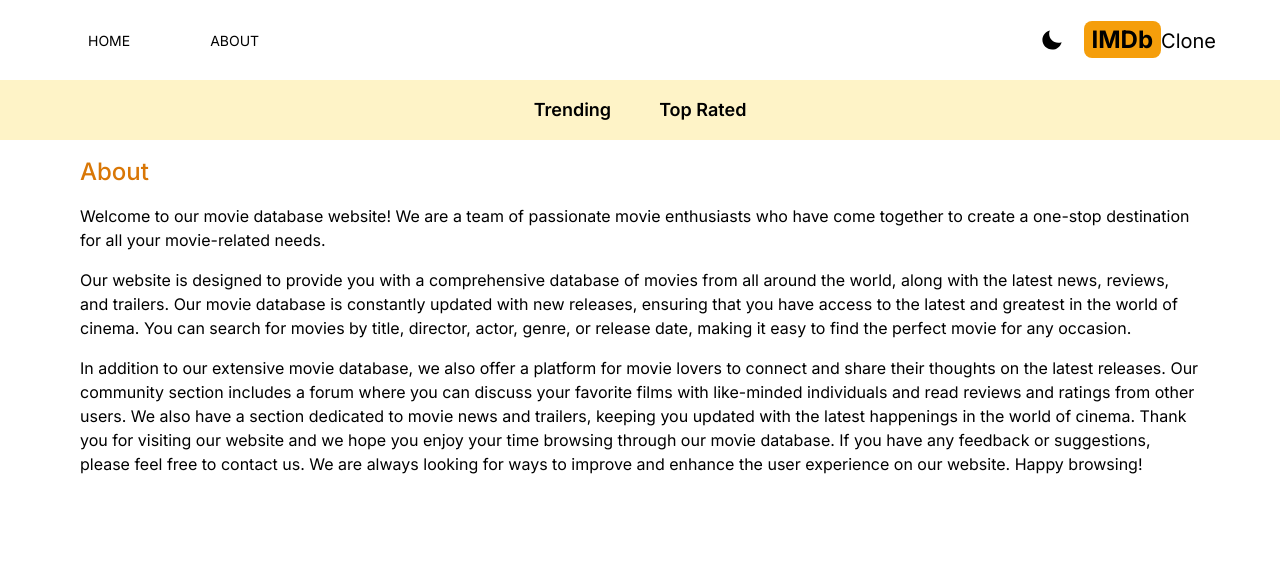
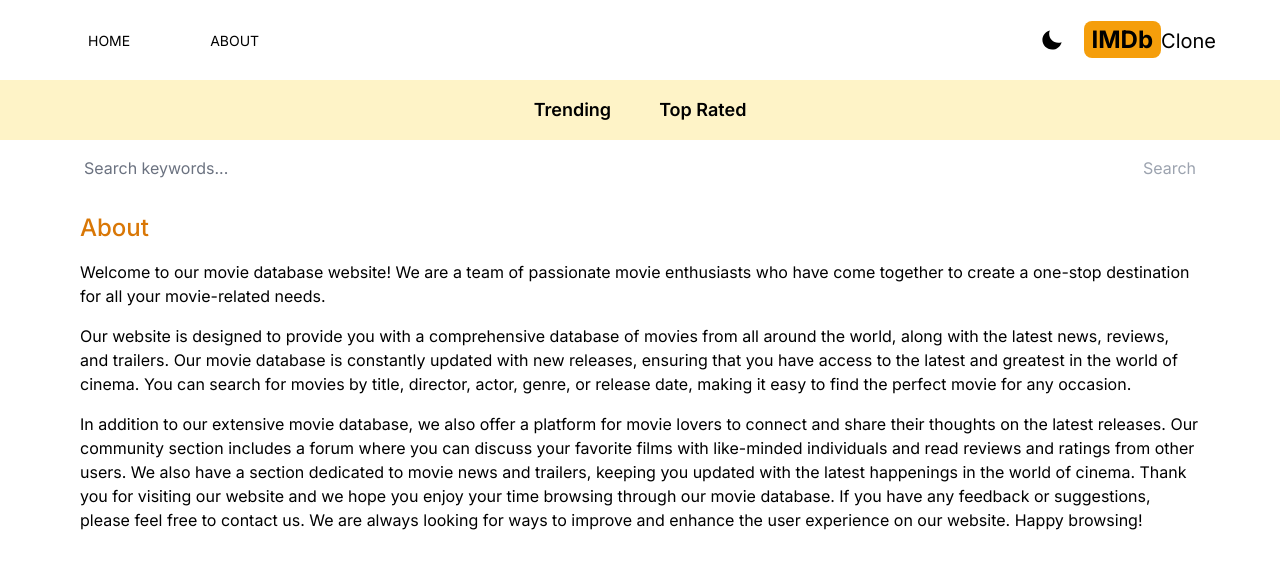
Before and after one commit to baileys20055/IMDb-Clone, a Next.js app: page /about in a window 1280 px wide. Shown: the top 568 px of the page. Built offline with nearby package versions, Linux system fonts and the light colour scheme.

Commit message:
Added search capability

```diff
--- a/app/layout.tsx
+++ b/app/layout.tsx
@@ -3,6 +3,7 @@
 import { Inter } from 'next/font/google';
 import Providers from './Providers';
 import Moviebar from '@/components/Moviebar';
+import Searchbox from '@/components/Searchbox';
 
 const inter = Inter({ subsets: ['latin'] });
 
@@ -22,6 +23,7 @@
         <Providers>
           <Navbar />
           <Moviebar />
+          <Searchbox />
           {children}
         </Providers>
       </body>
--- a/app/movie/[id]/page.tsx
+++ b/app/movie/[id]/page.tsx
@@ -48,7 +48,7 @@
             </p>
             <p className="mb-3 ml-5">
               <span className="font-semibold mr-1">Rating Average:</span>
-              {movie.vote_average.toFixed(2)}
+              {movie.vote_average?.toFixed(1)}
             </p>
           </div>
         </div>
--- /dev/null
+++ b/app/search/[searchTerm]/page.tsx
@@ -0,0 +1,27 @@
+import MovieResult from '@/components/MovieResult';
+import React from 'react';
+
+type Props = { params: any };
+
+export default async function SearchPage({ params }: Props) {
+  const res = await fetch(
+    `https://api.themoviedb.org/3/search/movie?api_key=${process.env.API_KEY}&query=${params.searchTerm}&language=en-US&page=1`,
+    { next: { revalidate: 10000 } }
+  );
+
+  if (!res.ok) {
+    throw new Error('Error fetching data during search');
+  }
+  const data = await res.json();
+  const results = data.results;
+
+  return (
+    <div>
+      {results && results.length === 0 && (
+        <h1 className="text-center pt-6">No results found</h1>
+      )}
+
+      {results && <MovieResult results={results} />}
+    </div>
+  );
+}
--- /dev/null
+++ b/components/Searchbox.tsx
@@ -0,0 +1,38 @@
+'use client';
+import { useState, useEffect } from 'react';
+import { useRouter } from 'next/navigation';
+import React from 'react';
+
+type Props = {};
+
+export default function Searchbox({}: Props) {
+  const [search, setSearch] = useState('');
+  const router = useRouter();
+  function handleSubmit(e: any) {
+    e.preventDefault();
+    if (!search) return;
+    router.push(`/search/${search}`);
+  }
+
+  return (
+    <form
+      className="flex max-w-6xl mx-auto justify-between items-center px-5"
+      onSubmit={handleSubmit}
+    >
+      <input
+        type="text"
+        value={search}
+        onChange={(e) => setSearch(e.target.value)}
+        placeholder="Search keywords..."
+        className="w-full h-14 rounded-sm placeholder-gray-500 outline-none bg-transparent flex-1"
+      />
+      <button
+        disabled={!search}
+        type="submit"
+        className="text-amber-600 disabled:text-gray-400"
+      >
+        Search
+      </button>
+    </form>
+  );
+}
```
